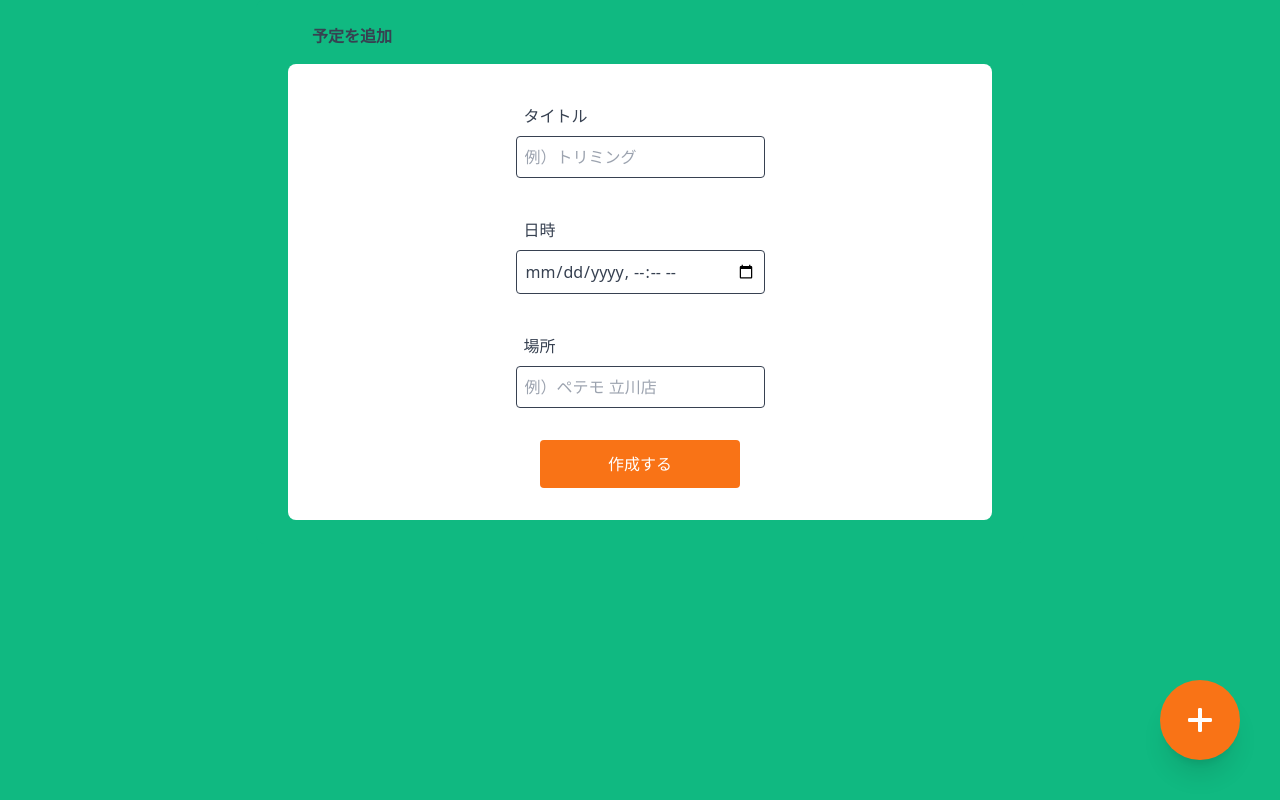
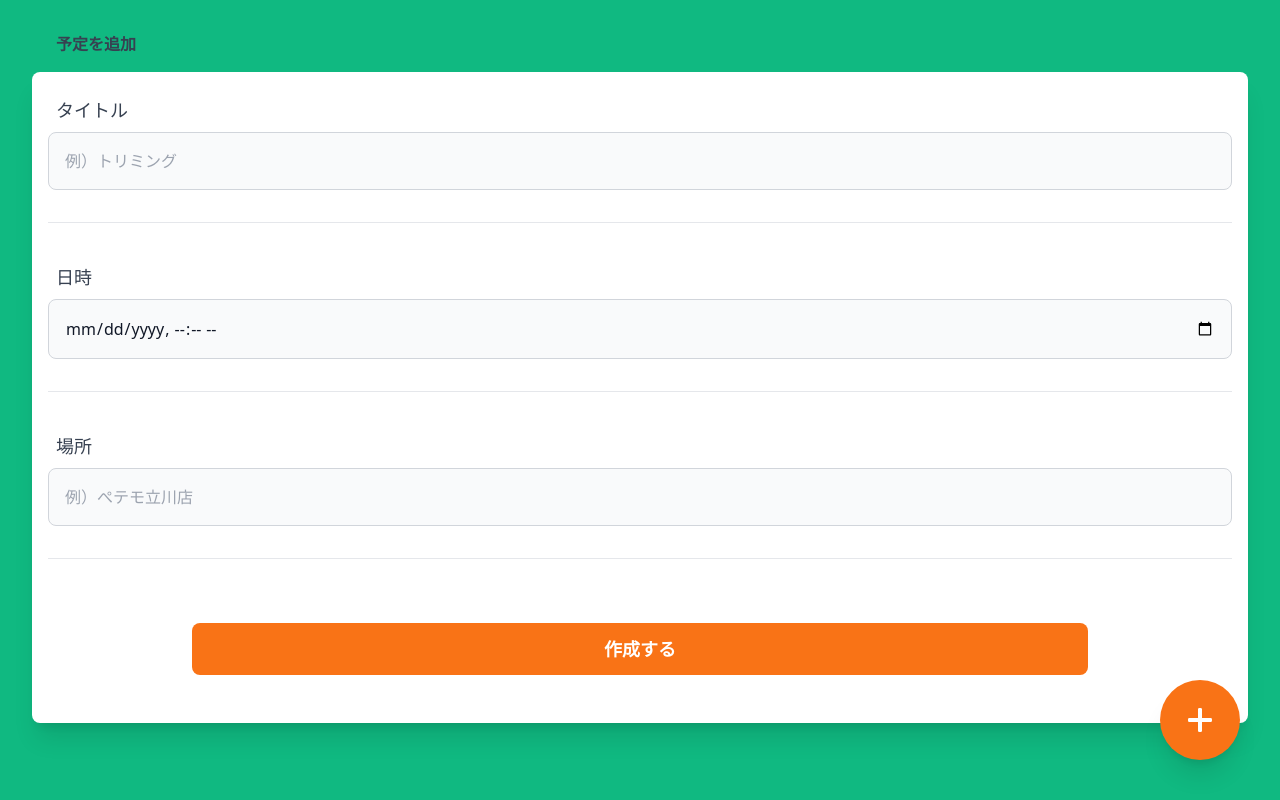
Before and after one commit to ayumi-sk2720/animal_healthcare_app, a Vue app in the folder vue_ts/: page /schedule in a window 1280 px wide. Built offline with nearby package versions, Linux system fonts and the light colour scheme.

Commit message:
modify AddSchedulePage.vue

```diff
--- a/vue_ts/src/components/pages/AddSchedulePage.vue
+++ b/vue_ts/src/components/pages/AddSchedulePage.vue
@@ -1,6 +1,9 @@
 <script setup lang="ts">
 import { defineProps } from "vue";
 import SubmitButton from "@/components/parts/SubmitButton.vue";
+import TitleLabel from "@/components/parts/TitleLabel.vue";
+import BaseInput from "@/components/parts/BaseInput.vue";
+import HorizontalLine from "@/components/parts/HorizontalLine.vue";
 
 const clickEvent = () => {
   console.log("hello clickEvent");
@@ -10,6 +13,9 @@ defineProps<{}>();
 
 // TODO : Vue3を用いた「リアルタイムバリデーション」の実装方法 | https://blog.labol.co.jp/entry/real-time-validation-implementation-method
 // TODO : VueのComposition APIでフォームのバリデーション実装 | https://tech.mof-mof.co.jp/blog/validation-vue-composition-api/
+
+// TODO : [テキストボックス]vue3 + typescript環境でformをComponent化する | https://qiita.com/taka_1156/items/c65700208072b1f30337
+
 // TODO : セレクトボックス、テキストボックスなどをコンポーネント化（エラーメッセージも含めて）
 
 // TODO : api request
@@ -17,42 +23,40 @@ defineProps<{}>();
 </script>
 <template>
   <div
-    class="create-schedule mx-auto block max-w-3xl items-center justify-around p-6 lg:px-8 bg-emerald-500 lg:rounded-lg text-gray-700"
+    class="create-schedule mx-auto block items-center justify-around p-8 lg:px-8 lg:rounded-lg text-gray-700"
   >
     <div class="p-4 pt-0 lg:px-6 font-bold">
       <h1>予定を追加</h1>
     </div>
-    <div class="p-4 lg:px-6 bg-white rounded-lg grid justify-center">
-      <div class="max-w-7xl p-4">
-        <label for="title" class="block p-2">タイトル</label>
-        <input
+    <div class="p-4 bg-white rounded-lg grid shadow-xl">
+      <TitleLabel label="タイトル" />
+      <BaseInput
+        id="title"
+        name="title"
         type="text"
-          id="title"
         placeholder="例）トリミング"
-          class="block w-full p-2 border border-gray-700 rounded"
-          v-model="title"
+        value=""
       />
-      </div>
-      <div class="max-w-7xl p-4">
-        <label for="datetime-local" class="block p-2">日時</label>
-        <input
+      <HorizontalLine />
+      <TitleLabel label="日時" />
+      <BaseInput
+        id="date"
+        name="date"
         type="datetime-local"
-          id="datetime-local"
-          class="block w-full p-2 border border-gray-700 rounded"
-          v-model="date"
+        placeholder=""
+        value=""
       />
-      </div>
-      <div class="max-w-7xl p-4">
-        <label for="place" class="block p-2">場所</label>
-        <input
+      <HorizontalLine />
+      <TitleLabel label="場所" />
+      <BaseInput
+        id="location"
+        name="location"
         type="text"
-          id="place"
-          placeholder="例）ペテモ 立川店"
-          class="block w-full p-2 border border-gray-700 rounded"
-          v-model="place"
+        placeholder="例）ぺテモ立川店"
+        value=""
       />
-      </div>
-      <div class="p-4 text-center">
+      <HorizontalLine />
+      <div class="p-8 text-center">
         <SubmitButton label="作成する" :click_event="clickEvent" />
       </div>
     </div>
--- /dev/null
+++ b/vue_ts/src/components/parts/BaseInput.vue
@@ -0,0 +1,72 @@
+<template>
+  <input
+    :id="id"
+    :name="name"
+    :type="type"
+    :value="value"
+    :placeholder="placeholder"
+    @input="updateValue"
+    class="block w-full p-4 text-gray-900 border border-gray-300 rounded-lg bg-gray-50 sm:text-md focus:ring-blue-500 focus:border-blue-500 dark:bg-gray-700 dark:border-gray-600 dark:placeholder-gray-400 dark:text-white dark:focus:ring-blue-500 dark:focus:border-blue-500"
+  />
+</template>
+
+<script lang="ts">
+import { defineComponent, PropType, SetupContext } from "vue";
+
+// fileやcolorはUIが違いすぎるので別枠で作成
+// もしくはカラーピッカーなど別で作ったほうが見栄えがいいものは除外(場合によっては、time、dateも分ける？)
+type InputAttr =
+  | "text"
+  | "number"
+  | "email"
+  | "url"
+  | "password"
+  | "tel"
+  | "date"
+  | "time"
+  | "datetime-local";
+
+export default defineComponent({
+  name: "BaseInput",
+  props: {
+    id: {
+      type: String as PropType<string>,
+      required: true,
+    },
+    name: {
+      type: String as PropType<string>,
+      required: true,
+    },
+    type: {
+      type: String as PropType<InputAttr>,
+      required: true,
+    },
+    value: {
+      type: String as PropType<string>,
+      required: true,
+    },
+    placeholder: {
+      type: String as PropType<string>,
+      required: true,
+    },
+  },
+  setup(props, context: SetupContext) {
+    const updateValue = (e: Event) => {
+      if (e.target instanceof HTMLInputElement) {
+        context.emit("update:value", e.target.value);
+      }
+    };
+
+    return {
+      props,
+      updateValue,
+    };
+  },
+});
+</script>
+
+<style scoped>
+input {
+  width: 100%;
+}
+</style>
--- /dev/null
+++ b/vue_ts/src/components/parts/HorizontalLine.vue
@@ -0,0 +1,3 @@
+<template>
+  <hr class="h-px my-8 bg-gray-200 border-0 dark:bg-gray-700" />
+</template>
--- a/vue_ts/src/components/parts/SubmitButton.vue
+++ b/vue_ts/src/components/parts/SubmitButton.vue
@@ -10,7 +10,7 @@ defineProps<{
 <template>
   <button
     type="submit"
-    class="w-4/5 p-3 bg-orange-500 text-white rounded"
+    class="w-4/5 p-3 text-lg font-bold bg-orange-500 text-white rounded-lg"
     :click="click_event"
   >
     {{ label }}
```
Lines whose indentation alone changed are shown as unchanged.
